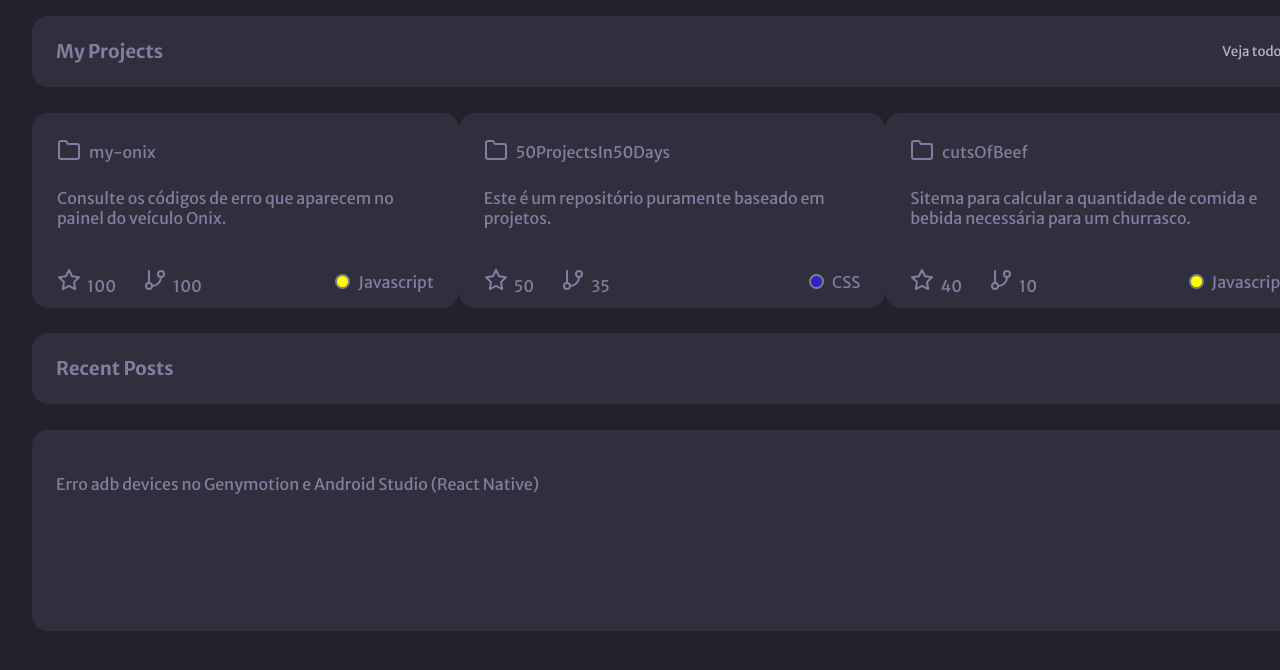
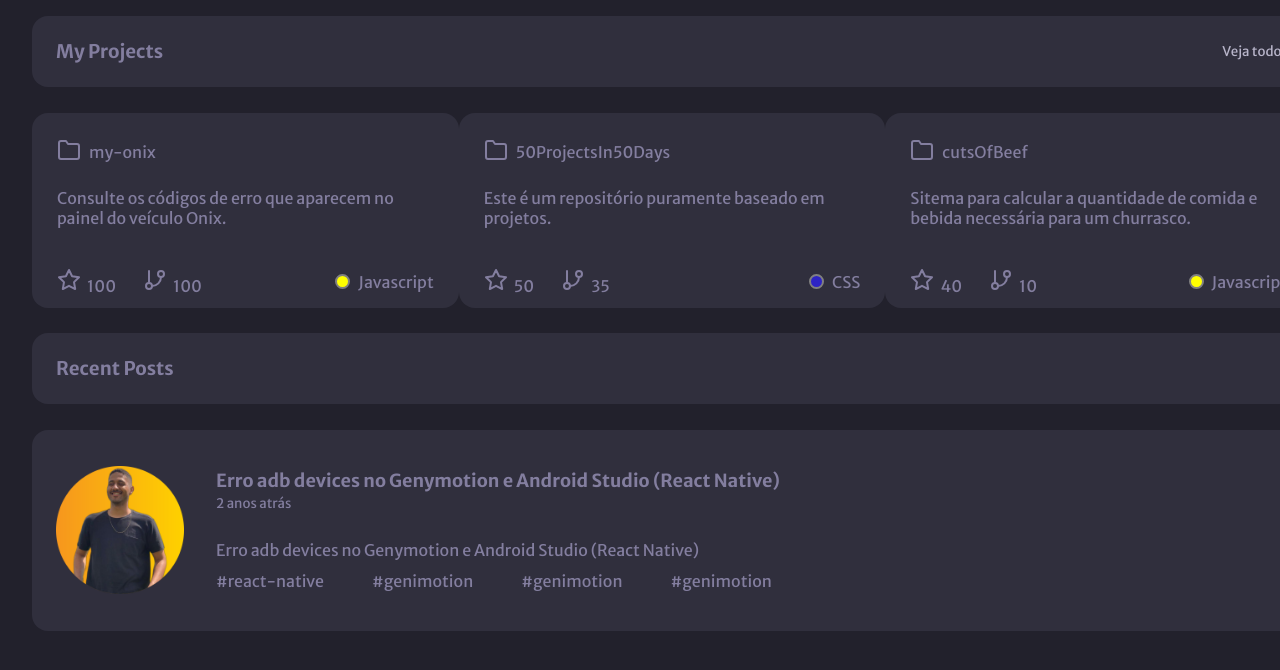
Before and after one commit to danielfeitosa4/PortfolioRocketSeat, a plain HTML site: page index.html in a window 1280 px wide. Shown: the top 670 px of the page. Drawn offline with Linux system fonts and the light colour scheme.

Commit message:
concluindo escopo inicial

```diff
--- a/assets/css/style.css
+++ b/assets/css/style.css
@@ -306,9 +306,40 @@ main {
 }
 
 .comments {
+  display: flex;
+  align-items: center;
+  gap: 2rem;
   background-color: var(--bg-cards);
   border-radius: 1rem;
   padding: 1.5rem;
   margin-top: 1.6rem;
+  margin-bottom: 1.6rem;
   height: 201px;
 }
+
+.comments img {
+  width: 128px;
+  height: 128px;
+}
+
+.comments .div1 {
+  margin-bottom: 28px;
+}
+
+.comments #p1 {
+  font-weight: bold;
+  font-size: 18px;
+}
+
+.comments .div2 p {
+  margin-bottom: 11px;
+}
+
+.comments ul {
+  display: flex;
+  gap: 3rem;
+}
+
+.comments ul li {
+  list-style: none;
+}
--- a/index.html
+++ b/index.html
@@ -188,8 +188,24 @@
       </div>
 
       <div class="comments">
-        <img src="" alt="">
-        <p>Erro adb devices no Genymotion e Android Studio (React Native)</p>
+        <img src="./assets/images/profile.png" alt="Daniel Feitosa">
+
+        <div class="text">
+          <div class="div1">
+            <p id="p1">Erro adb devices no Genymotion e Android Studio (React Native)</p>
+            <small>2 anos atrás</small>
+          </div>
+
+          <div class="div2">
+            <p>Erro adb devices no Genymotion e Android Studio (React Native)</p>
+            <ul>
+              <li>#react-native</li>
+              <li>#genimotion</li>
+              <li>#genimotion</li>
+              <li>#genimotion</li>
+            </ul>
+          </div>
+        </div>
       </div>
     </main>
   </div>
```
